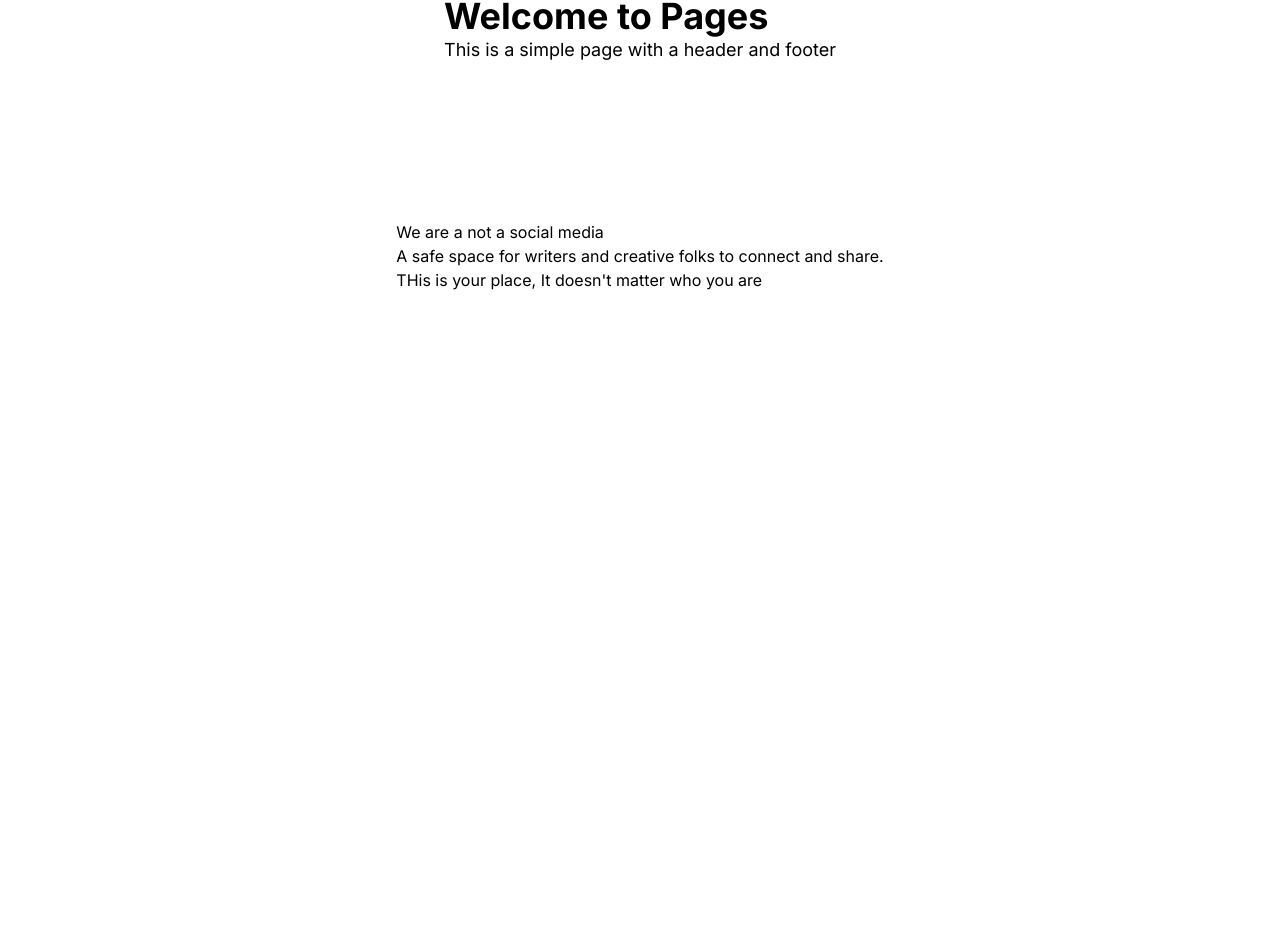
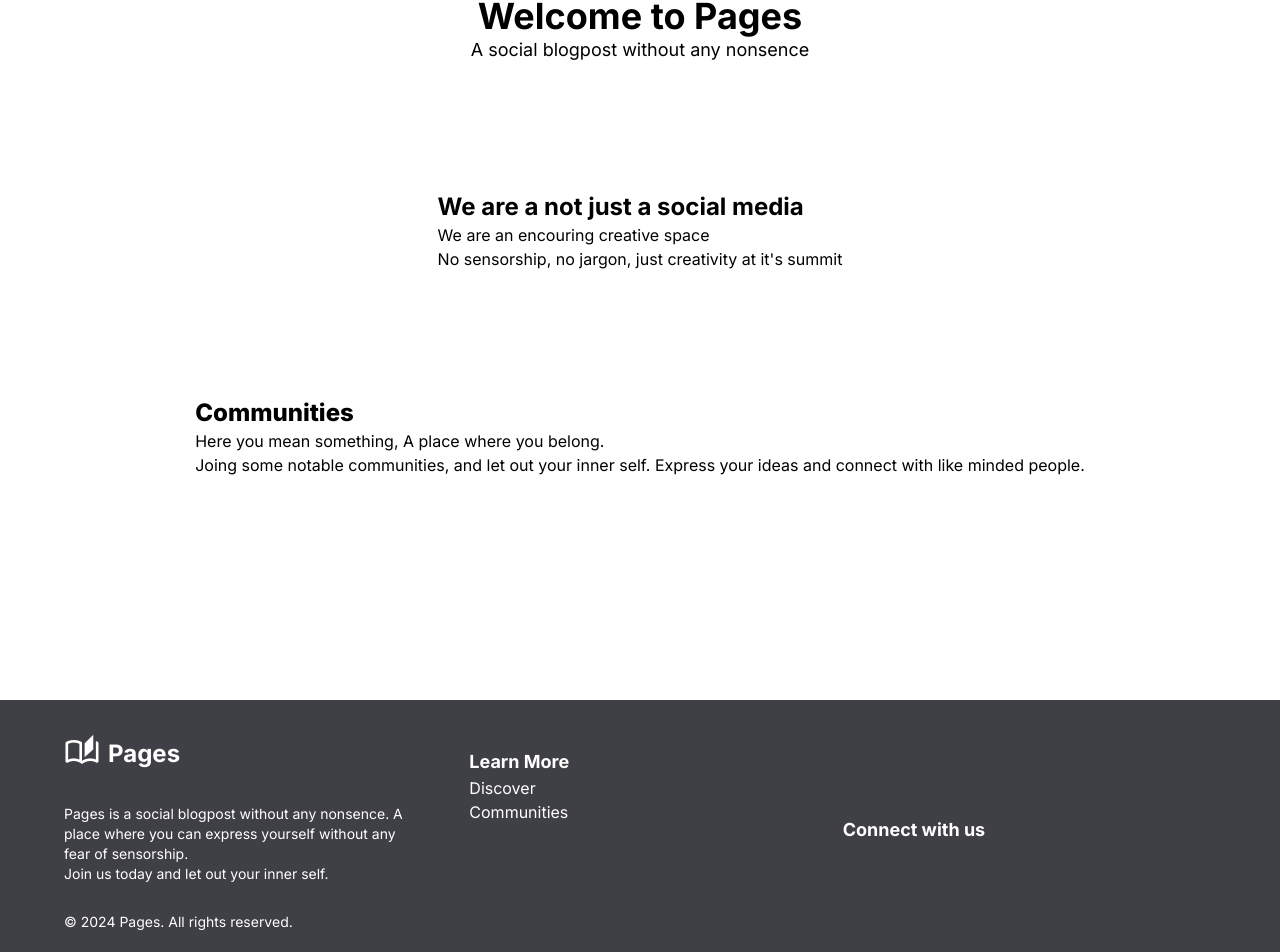
Before and after one commit to riju-talk/DreamDot, a Next.js app: page / in a window 1280 px wide. Shown: the part 172-1124 px from the top of the page. Before the commit the page ends 872 px from the top, so only its background shows below. Built offline with nearby package versions, Linux system fonts and the light colour scheme.

Commit message:
langing page creation

```diff
--- a/src/app/page.jsx
+++ b/src/app/page.jsx
@@ -21,8 +21,7 @@ export default function Home() {
                         <ul className="flex justify-around">
                             <li><Link href={"#discover"}>Discover</Link></li>
                             <li><Link href={"#about"}>About</Link></li>
-                        <li><Link href={"#contact"}>Contact</Link></li>
-                        <li><Link href={"#more"}>More</Link></li>
+                            <li><Link href={"#communities"}>Communities</Link></li>
                         </ul>
                     </nav>
                 </div>
@@ -32,25 +31,62 @@ export default function Home() {
                 </div>
             </header>
             <main className="flex min-h-screen flex-col items-center justify-between p-24">
-        <section id="discover">
+                <section id="discover" className="text-center">
                     <h1 className="text-4xl font-bold">Welcome to Pages</h1>
-            <p className="text-lg">This is a simple page with a header and footer</p>
+                    <p className="text-lg">A social blogpost without any nonsence</p>
                 </section>
                 <section id="about">
-            <h2>
-                We are a not a social media
+                    <h2 className="text-2xl font-bold">
+                        We are a not just a social media
                     </h2>
-            <p>A safe space for writers and creative folks to connect and share.</p>
-            <p>THis is your place, It doesn't matter who you are</p>
+                    <div>
+                        <p>We are an encouring creative space</p>
+                        <p>No sensorship, no jargon, just creativity at it's summit</p>
+                    </div>
                 </section>
-        <section id="contact">
-
+                <section id="communities">
+                    <h2 className="text-2xl font-extrabold">Communities</h2>
+                    <div>Here you mean something, A place where you belong.</div>
+                    <div><p>Joing some notable communities, and let out your inner self. Express your ideas and connect with like minded people.</p></div>
                 </section>
                 <section id="more">
 
                 </section>
             </main>
-    <footer></footer>
+            <footer className="p-4 bg-zinc-700 text-white max-h-full h-3/4">
+                <div className="flex flex-shrink flex-wrap justify-between px-4 h-56">
+                    <div className="w-1/3">
+                        <div className="pl-8 font-bold flex flex-row gap-2 items-center py-4">
+                            <div>
+                                <span className="material-symbols-outlined">
+                                    <p className="text-4xl">
+                                        auto_stories
+                                    </p>
+                                </span>
+                            </div>
+                            <div className="text-2xl">
+                                Pages
+                            </div>
+                        </div>
+                        <div className="text-sm py-3 px-8">
+                            <p>Pages is a social blogpost without any nonsence. A place where you can express yourself without any fear of sensorship.</p>
+                            <p>Join us today and let out your inner self.</p>
+                            <p className="pt-7">© 2024 Pages. All rights reserved.</p>
+                        </div>
+                    </div>
+                    <div className="items-center p-8 w-1/3">
+                        <h3 className="text-lg font-bold">Learn More</h3>
+                        <p>Discover</p>
+                        <p>Communities</p>
+                    </div>
+                    <div className="flex items-center pr-8 w-1/3">
+                        <h3 className="text-lg font-bold">Connect with us</h3>
+                        <ul>
+                            <li></li>
+                        </ul>
+                    </div>
+                </div>
+            </footer>
         </>
     );
 }
```
Lines whose indentation alone changed are shown as unchanged.
